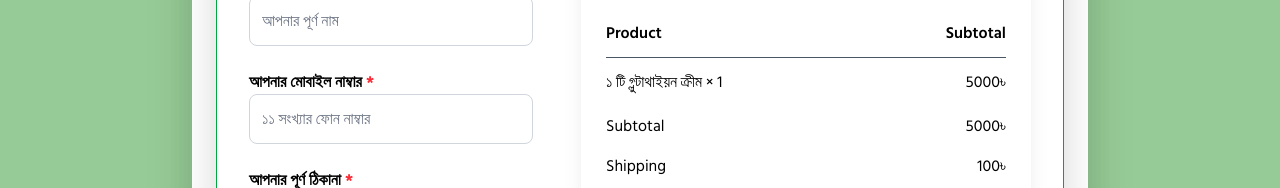
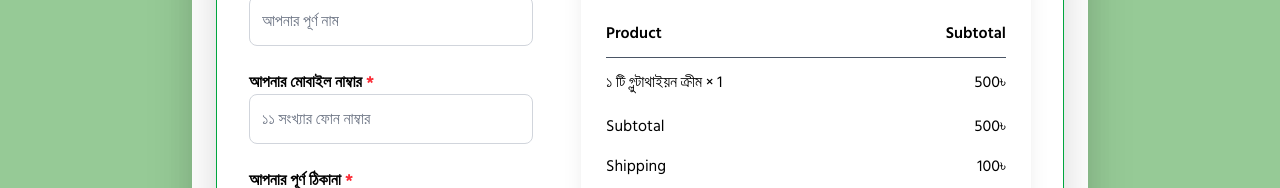
Before and after one commit to skbantu22/primetest, a React (Vite) app in the folder Frontend/: page / in a window 1280 px wide. Shown: the part 3409-3597 px from the top of the page. Built offline with nearby package versions, Linux system fonts and the light colour scheme; no server answers.

Commit message:
test push

```diff
--- a/Frontend/src/Pages/Tayment.jsx
+++ b/Frontend/src/Pages/Tayment.jsx
@@ -39,7 +39,7 @@ function Tayment() {
   const navigate = useNavigate();
 
   const productOptions = [
-    { id: 1, title: " ১ টি গ্লুটাথাইয়ন ক্রীম   ", price: 5000, quantity: 1 },
+    { id: 1, title: " ১ টি গ্লুটাথাইয়ন ক্রীম   ", price: 500, quantity: 1 },
     { id: 2, title: "২ টি গ্লুটাথাইয়ন ক্রীম          " , price: 1000, quantity: 2 },
   ];
 
```
